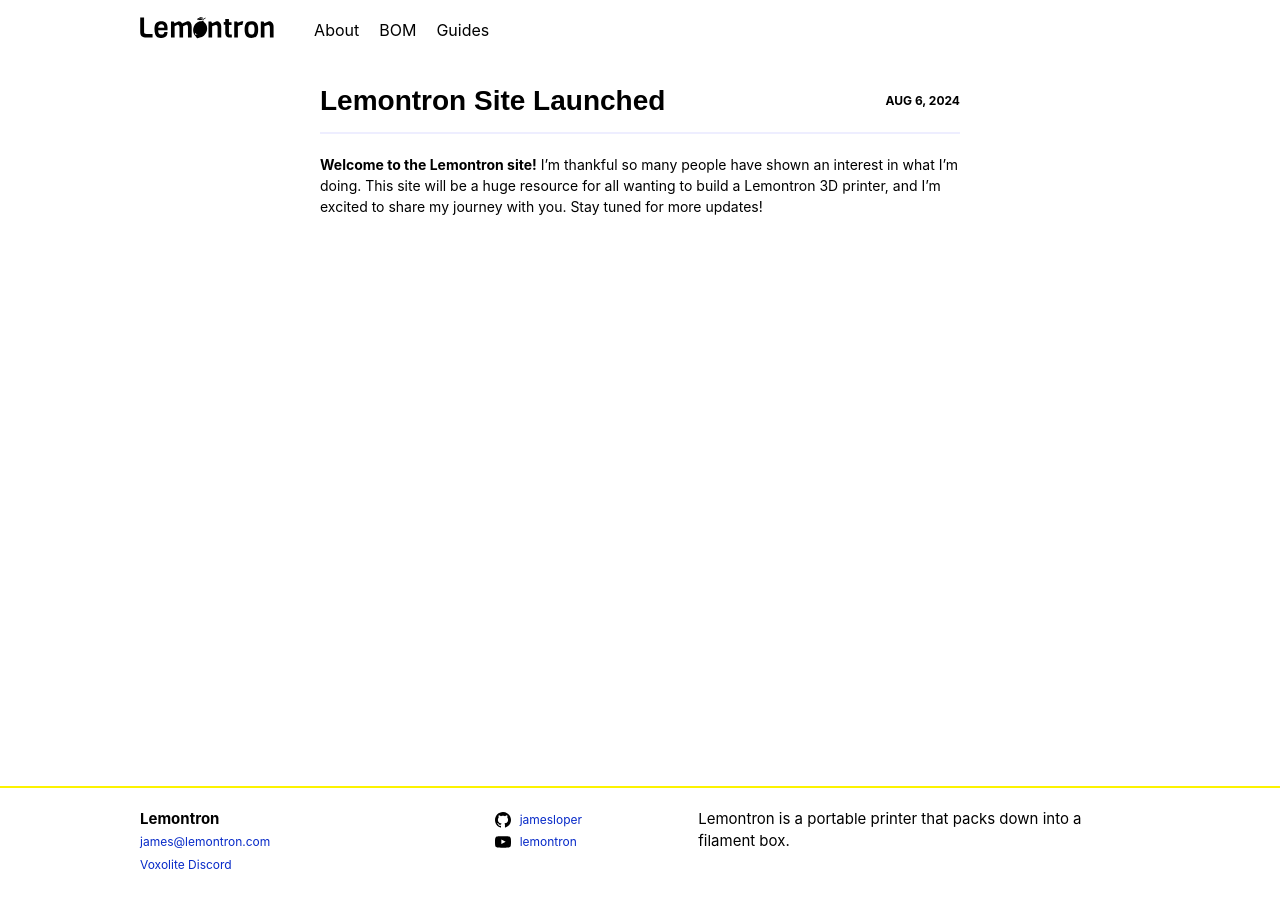
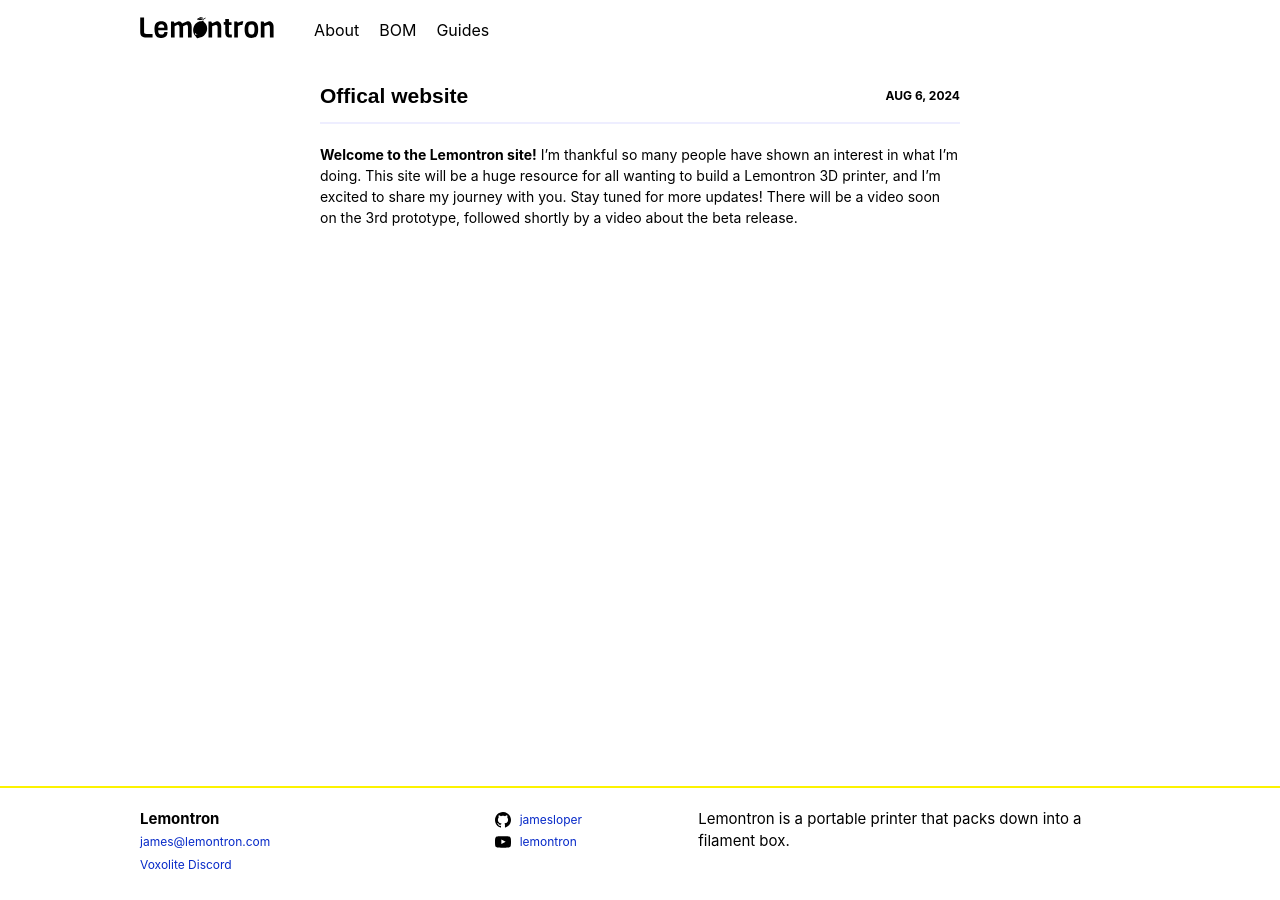
Before and after one commit to jamesloper/lemontron, a Jekyll site: the page built from _posts/2024-08-06-lemontron-site-launched.md, in a window 1280 px wide. Built offline with Jekyll 4.4.1, drawn with Linux system fonts in a browser that asks for light colours; some web fonts are replaced.

Commit message:
new site

```diff
--- a/_posts/2024-08-06-lemontron-site-launched.md
+++ b/_posts/2024-08-06-lemontron-site-launched.md
@@ -1,9 +1,9 @@
 ---
 layout: post
-title:  "Lemontron Site Launched"
+title:  "Offical website"
 date:   2024-08-06 09:09:44 -0400
 categories: update
-thumbnail: https://i.ytimg.com/vi/KzQWi5mGpFI/hqdefault.jpg?sqp=-oaymwEcCNACELwBSFXyq4qpAw4IARUAAIhCGAFwAcABBg==&rs=AOn4CLDJbn47arlZRZHk9aT1MCzQp9vzhw
+thumbnail: /assets/home/thumbnail.png
 ---
 
-**Welcome to the Lemontron site!** I'm thankful so many people have shown an interest in what I'm doing. This site will be a huge resource for all wanting to build a Lemontron 3D printer, and I'm excited to share my journey with you. Stay tuned for more updates!
+**Welcome to the Lemontron site!** I'm thankful so many people have shown an interest in what I'm doing. This site will be a huge resource for all wanting to build a Lemontron 3D printer, and I'm excited to share my journey with you. Stay tuned for more updates! There will be a video soon on the 3rd prototype, followed shortly by a video about the beta release.
--- a/index.html
+++ b/index.html
@@ -5,9 +5,9 @@
 <div class="hero">
     <div class="hero-text">
         <h1>Pucker up for <span class="marker">Lemontron</span></h1>
-        <div class="hero-main">Introjuicing the most refreshing portable printer that you can build yourself.</div>
+        <div class="hero-main">Introjucing the most refreshing portable printer that you can build yourself.</div>
 <!--        <a class="hero-cta" href="https://buy.stripe.com/6oEaFy6PqdSEgec4gg">Buy The Plans for $49.99</a>-->
-<!--        <div class="hero-sub">Pre-order. Currently in development.</div>-->
+        <div class="hero-sub">Currently in development. Updates to come.</div>
     </div>
     <div>
         <img src="/assets/about/body.png">
--- a/styles.css
+++ b/styles.css
@@ -22,7 +22,7 @@
 
 article {max-width:640px; margin:0 auto;}
 
-.post-title, .post-list-heading {text-align:center; margin-bottom:20px; font-size:28px;}
+.post-list-heading {text-align:center; margin-bottom:20px; font-size:28px;}
 
 .hero {margin:0 auto 20px auto; max-width:800px; display:flex;}
 .hero img {display:block; height:300px;}
@@ -123,9 +123,10 @@
 .post-list {margin-left:0; list-style:none;}
 .post-list > li {margin-bottom:30px;}
 .post-meta {font-size:12px; text-transform:uppercase; font-weight:bold;}
+.post-meta time {white-space:nowrap;}
 .post-link {display:block; font-size:24px;}
 
-.post-header {margin-bottom:20px; text-align:center; border-bottom:2px solid #eef; display:flex; align-items:center; justify-content:space-between; gap:20px;}
+.post-header {margin-bottom:20px; border-bottom:2px solid #eef; display:flex; align-items:center; justify-content:space-between; gap:20px;}
 .post-header .post-title {margin-bottom:10px;}
 
 .post-list-item {display:flex; gap:20px; align-items:center; flex-direction:column;}
```
Also changed, not shown: other parts of index.html (+1 -1 lines), _bom/rubber-bands.md (deleted, +0 -10 lines), _bom/spring.md (added, +10 -0 lines), _bom/stepper.md (+2 -0 lines), _posts/2024-03-31-lemontron-intro-video.md (+1 -1 lines), _posts/2024-05-30-lemontron-video-update.md (+4 -2 lines), assets/bom/rubber-bands.png (deleted), assets/bom/spring.png (added), assets/home/thumbnail.png (added).
